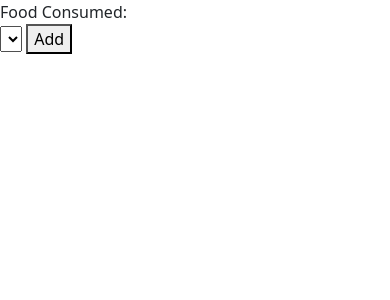
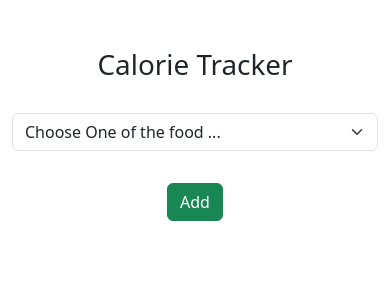
Before and after one commit to shubhenduanupamdutta/NutrientAndCalorieTracker, a Django app: page / in a window 390 px wide. Shown: the top 300 px of the page. Run offline with Django 4.2, Linux system fonts and the light colour scheme; the visitor is signed in with stand-in values (Sample User, id 1); data that the repository does not hold is empty.

Commit message:
Styled food selection form

```diff
--- a/mysite/calorie_tracker/templates/calorie_tracker/index.html
+++ b/mysite/calorie_tracker/templates/calorie_tracker/index.html
@@ -2,19 +2,34 @@
 <!-- Start a new section here -->
 {% block body %}
 <!-- A new line here -->
-<form method="post">
+<div class="container mt-5">
+    <div class="row">
+        <div class="col-md-12">
+            <h1 class="text-center"> Calorie Tracker </h1>
+            <form method="post" class="row g-3 my-3 text-center">
                 {% csrf_token %}
-    <label for="food_consumed">Food Consumed:</label><br>
-    <select name="food_consumed" id="food_consumed">
+                <div class="col-md-8 my-3 offset-md-1">
+                    <select class="form-select" name="food_consumed" id="food_consumed">
+                        <option selected>Choose One of the food ...</option>
                         {% for food in foods %}
                         <option value="{{ food.name }}">{{ food.name }}</option>
                         {% endfor %}
                     </select>
-    <button type="submit">Add</button>
+                </div>
+                <div class="col-md-1">
+                    <button class="btn btn-success" type="submit">Add</button>
+                </div>
             </form>
+        </div>
+    </div>
+</div>
+
+
+
 
 {% for c in consumed_food %}
-{{ c.food_consumed.name }} --> Carbs: {{c.food_consumed.carbs }} --> Protein: {{c.food_consumed.protein }} --> Fat: {{c.food_consumed.fat }} --> Calories: {{c.food_consumed.calories }}<br>
+{{ c.food_consumed.name }} --> Carbs: {{c.food_consumed.carbs }} --> Protein: {{c.food_consumed.protein }} --> Fat:
+{{c.food_consumed.fat }} --> Calories: {{c.food_consumed.calories }}<br>
 {% endfor %}
 
 <!-- ending body -->
```
Lines whose indentation alone changed are shown as unchanged.
